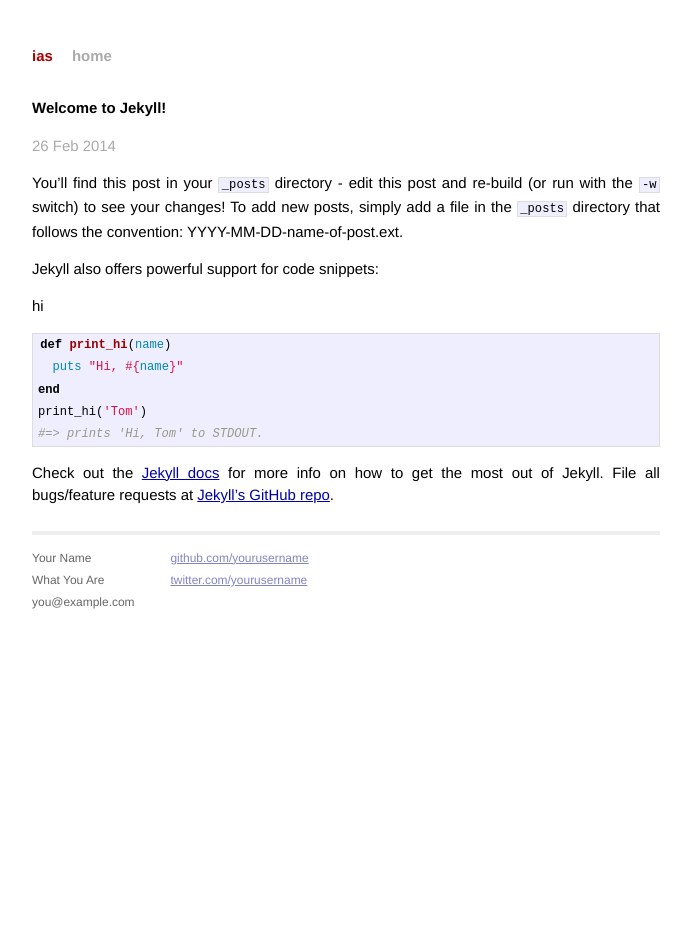
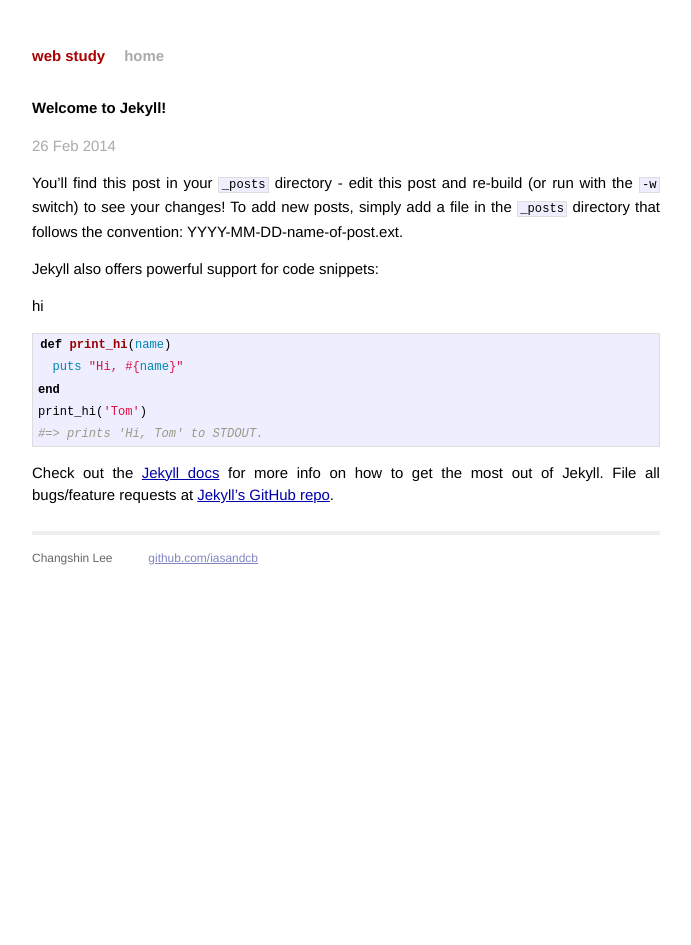
Before and after one commit to iasandcb/web-study, a Jekyll site: the page built from _posts/2014-02-26-welcome-to-jekyll.markdown, in a window 1280 px wide. Shown: the whole page, without its empty margins (294-985 px from the left). Built offline with Jekyll 4.4.1, drawn with Linux system fonts in a browser that asks for light colours; Markdown is read by kramdown in place of the engine named in the settings.

Commit message:
첫 포스트를 올렸다

```diff
--- a/_config.yml
+++ b/_config.yml
@@ -1,4 +1,4 @@
 baseurl: /web-study
-name: ias
+name: web study
 markdown: redcarpet
 pygments: true
--- a/_layouts/default.html
+++ b/_layouts/default.html
@@ -26,15 +26,12 @@
           <div class="footer">
             <div class="contact">
               <p>
-                Your Name<br />
-                What You Are<br />
-                you@example.com
+                Changshin Lee<br />
               </p>
             </div>
             <div class="contact">
               <p>
-                <a href="https://github.com/yourusername">github.com/yourusername</a><br />
-                <a href="https://twitter.com/yourusername">twitter.com/yourusername</a><br />
+                <a href="https://github.com/iasandcb">github.com/iasandcb</a><br />
               </p>
             </div>
           </div>
--- a/index.html
+++ b/index.html
@@ -1,6 +1,6 @@
 ---
 layout: default
-title: Your New Jekyll Site
+title: web study
 ---
 
 <div id="home">
```
Also changed, not shown: _posts/2014-02-26-day1.markdown (added, +18 -0 lines), 1 other file.
